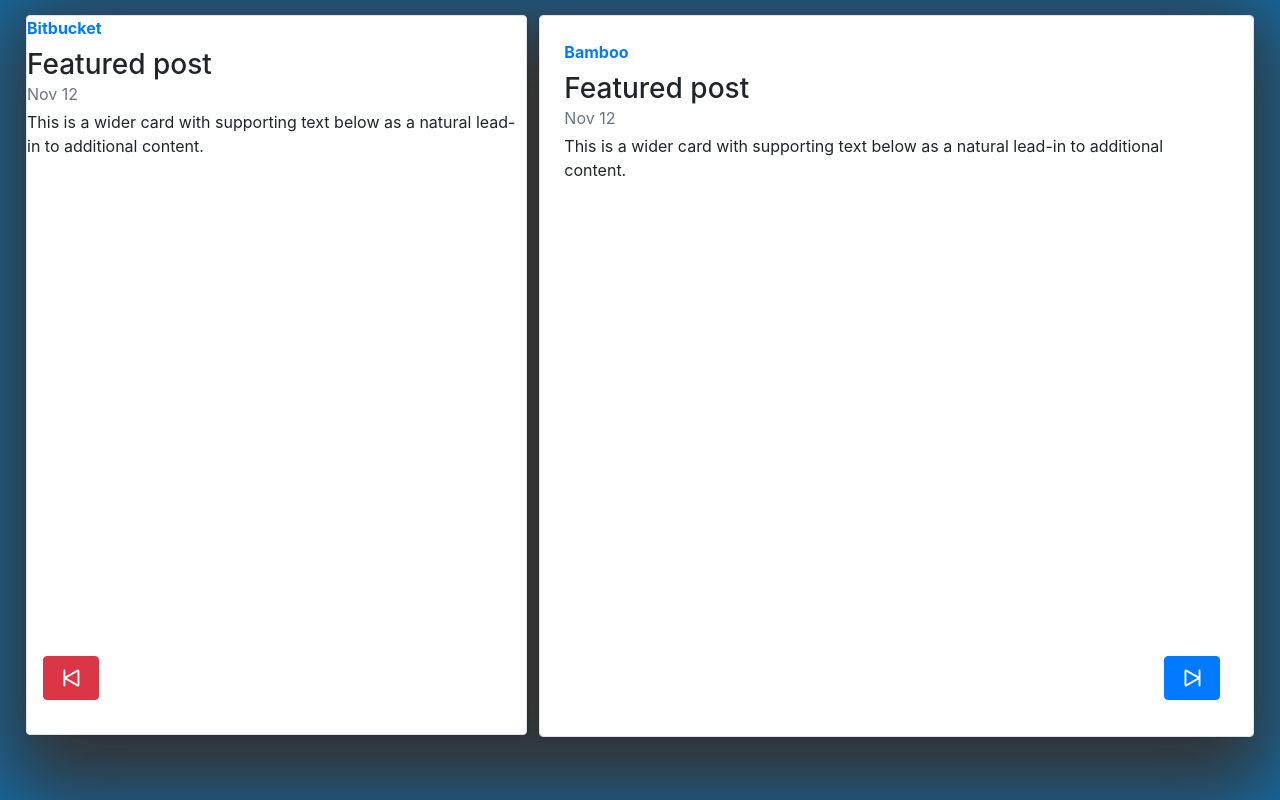
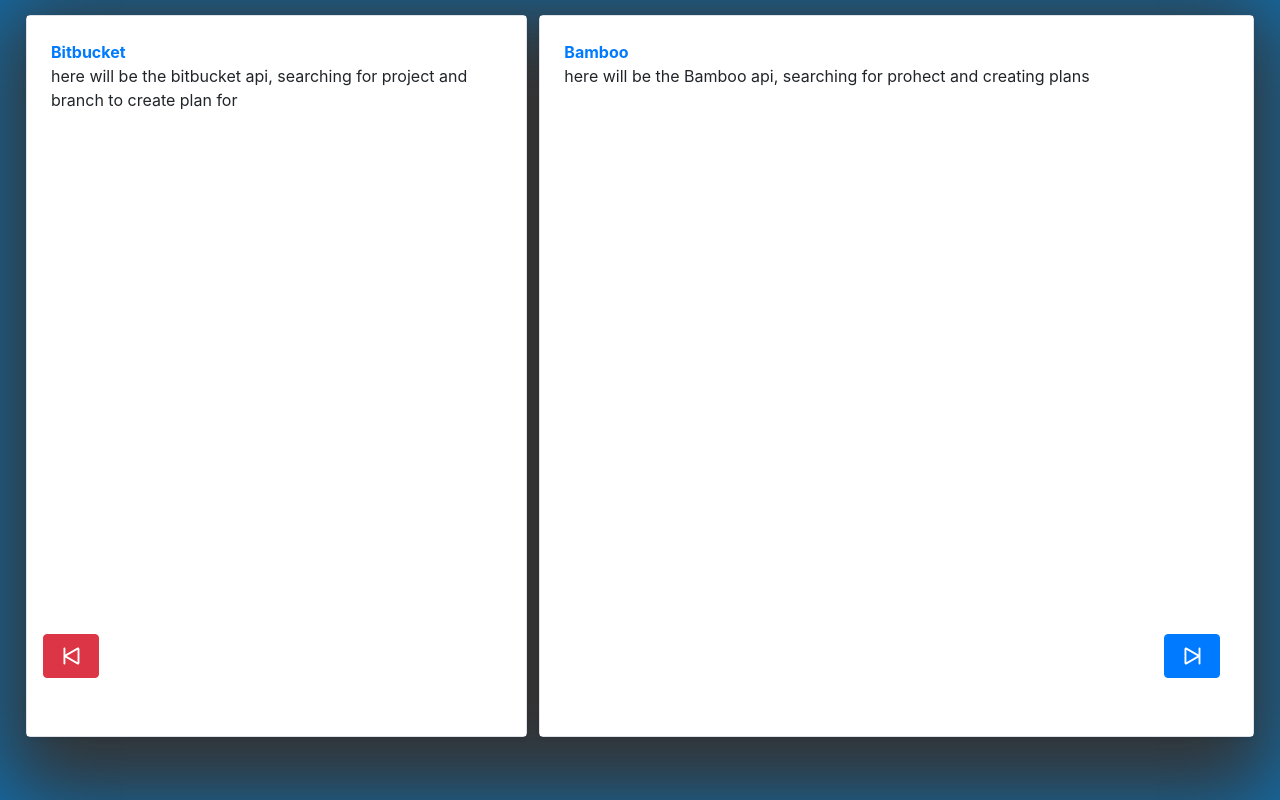
Before and after one commit to yonatanbeery/seeds, a React (Create React App) app in the folder seeds_frontend/: page /Build in a window 1280 px wide. Built offline with nearby package versions, Linux system fonts and the light colour scheme.

Commit message:
basic build page witout api interface

```diff
--- a/seeds_frontend/src/js/components/Both.js
+++ b/seeds_frontend/src/js/components/Both.js
@@ -5,7 +5,7 @@
     render() {
         return (
             <div>
-                hello world from build page
+                hello world from Both page
             </div>
         );
     }
--- a/seeds_frontend/src/js/components/Deploy.js
+++ b/seeds_frontend/src/js/components/Deploy.js
@@ -5,7 +5,7 @@
     render() {
         return (
             <div>
-                hello world from build page
+                hello world from deploy page
             </div>
         );
     }
--- a/seeds_frontend/src/js/components/App.js
+++ b/seeds_frontend/src/js/components/MainApp.js
@@ -1,9 +1,9 @@
 import React from 'react';
 import leaf_logo from "../../images/leaf logo.png";
-import "../../css/App.css";
+import "../../css/MainApp.css";
 import 'bootstrap/dist/css/bootstrap.min.css';
 
-export default class App extends React.Component {
+export default class MainApp extends React.Component {
     render() {
         return (
             <all class="text-center" id="allPage">
--- a/seeds_frontend/src/js/components/MainPage.js
+++ b/seeds_frontend/src/js/components/MainPage.js
@@ -1,7 +1,7 @@
 import React from 'react';
 import "../../css/LoadingPage.css";
 import logo_gif from "../../images/welcom_logo.gif";
-import App from "./App";
+import MainApp from "./MainApp";
 import 'bootstrap/dist/css/bootstrap.min.css';
 
   export default class MainPage extends React.Component {
@@ -26,7 +26,7 @@
           <div class="loader-section section-right"></div>
         </div>
         <div id="App">
-        <App />
+        <MainApp />
         </div>
         </div>
         );
--- a/seeds_frontend/src/js/components/build/BambooCreatePlan.js
+++ b/seeds_frontend/src/js/components/build/BambooCreatePlan.js
@@ -8,12 +8,10 @@
     render() {
         return (
 <div class="container-fluid rightComponent">
-      <div class="row no-gutters border rounded overflow-hidden flex-md-row mb-4 shadow-sm h-md-250 position-relative">
-        <div class="col p-4 d-flex flex-column position-static api">
-          <strong class="d-inline-block mb-2 text-primary">Bamboo</strong>
-          <h3 class="mb-0">Featured post</h3>
-          <div class="mb-1 text-muted">Nov 12</div>
-          <p class="card-text mb-auto">This is a wider card with supporting text below as a natural lead-in to additional content.</p>
+      <div class="row no-gutters border rounded shadow-sm">
+        <div class="col p-4 flex-column api">
+          <strong class="text-primary">Bamboo</strong>
+          <p class="card-text mb-auto">here will be the Bamboo api, searching for prohect and creating plans</p>
         </div>
       </div>
       <Continue/>
--- a/seeds_frontend/src/js/components/build/BitbucketInfo.js
+++ b/seeds_frontend/src/js/components/build/BitbucketInfo.js
@@ -8,11 +8,11 @@
     render() {
         return (
 <div class="container-fluid leftComponent">
-      <div class="no-gutters border rounded overflow-hidden flex-md-row mb-4 shadow-sm h-md-250 api">
-          <strong class="d-inline-block mb-2 text-primary">Bitbucket</strong>
-          <h3 class="mb-0">Featured post</h3>
-          <div class="mb-1 text-muted">Nov 12</div>
-          <p class="card-text mb-auto">This is a wider card with supporting text below as a natural lead-in to additional content.</p>
+    <div class="row no-gutters border rounded shadow-sm">
+        <div class="col p-4 flex-column api">
+        <strong class="text-primary">Bitbucket</strong>
+          <p class="card-text mb-auto">here will be the bitbucket api, searching for project and branch to create plan for</p>
+      </div>
       </div>
       <Backwards/>
 </div>
--- a/seeds_frontend/src/js/components/travel/Backwards.js
+++ b/seeds_frontend/src/js/components/travel/Backwards.js
@@ -5,7 +5,7 @@
 function Backwards() {
 
     return (
-        <button type="button" class="btn btn-danger" id="Backwards"><SkipStart size={30}/></button>
+        <a href="/" type="button" class="btn btn-danger" id="Backwards"><SkipStart size={30}/></a>
     );
 }
 export default Backwards;
--- a/seeds_frontend/src/js/components/travel/Continue.js
+++ b/seeds_frontend/src/js/components/travel/Continue.js
@@ -5,7 +5,7 @@
 function Continue() {
 
     return (
-        <button type="button" class="btn btn-primary" id="Continue"><SkipEnd size={30}/></button>
+        <a href="/" type="button" class="btn btn-primary" id="Continue"><SkipEnd size={30}/></a>
     );
 }
 export default Continue;
```
Also changed, not shown: seeds_frontend/src/css/MainApp.css (renamed from seeds_frontend/src/css/App.css).
